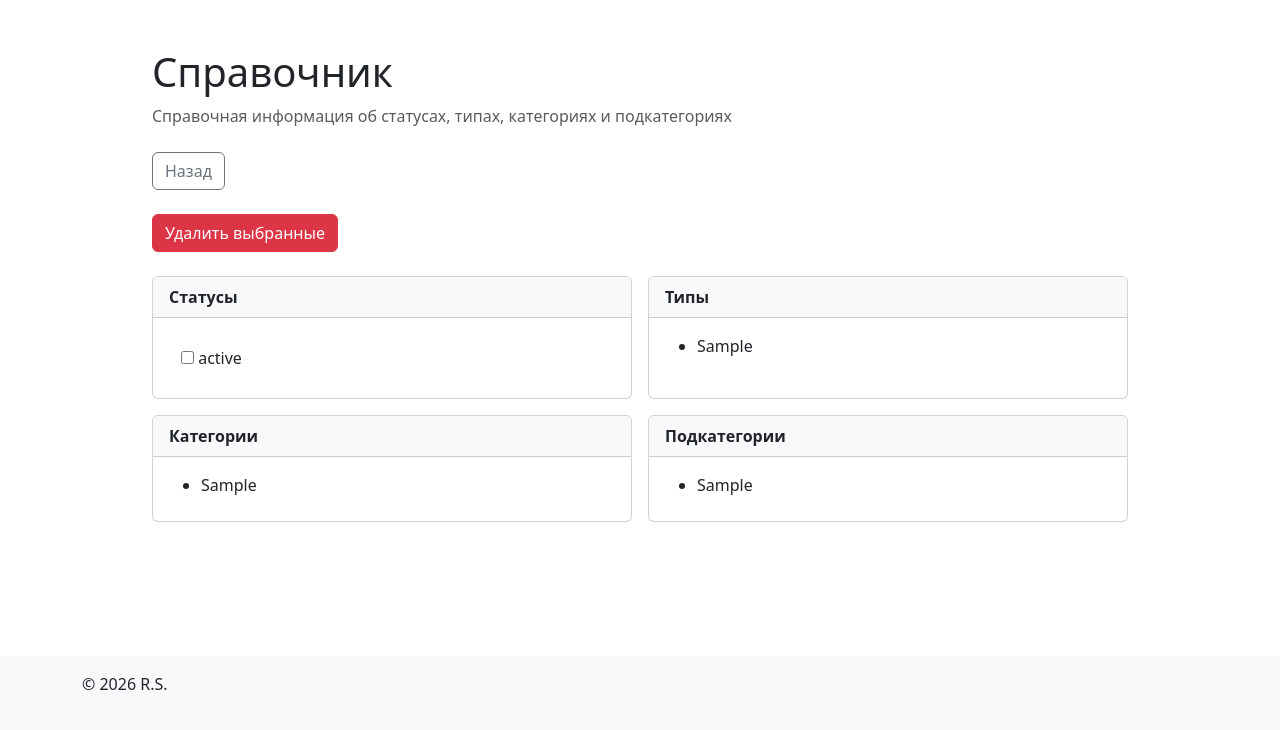
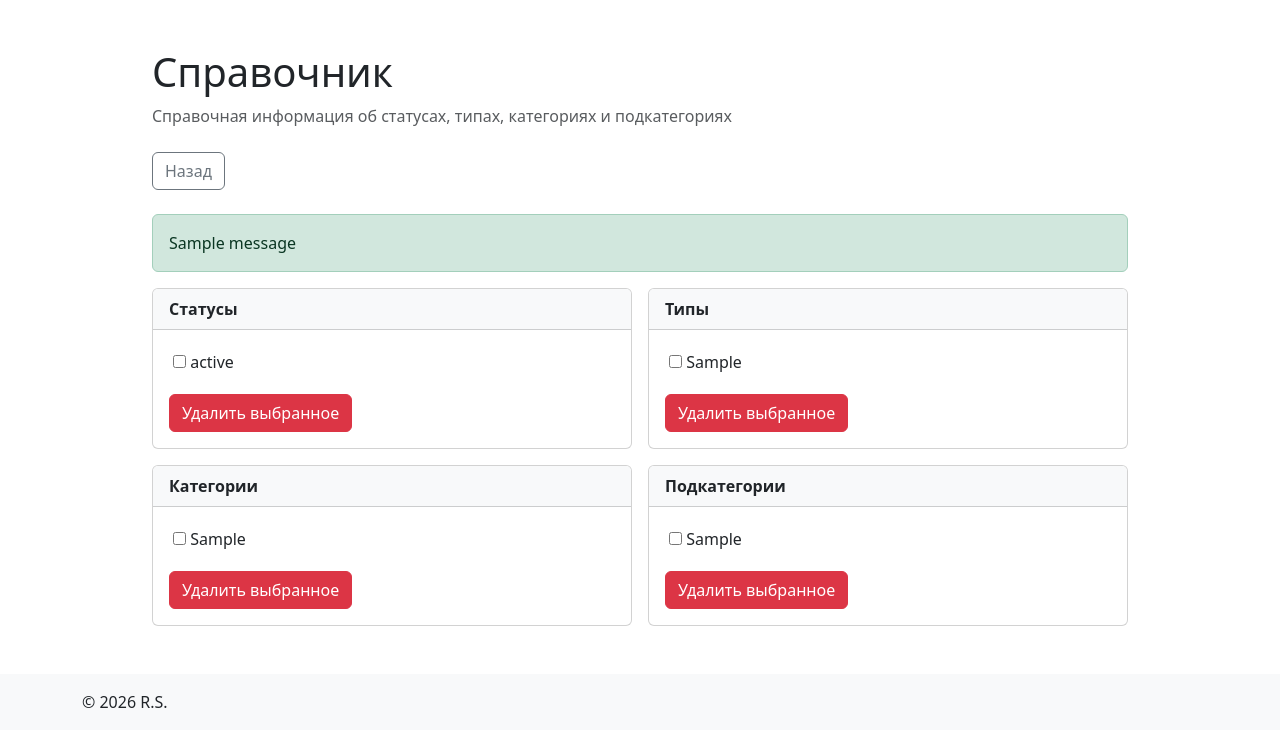
Before and after one commit to MRRomenin/DDS, a Django app: page /cashflow/directory/ in a window 1280 px wide. Shown: the part 88-818 px from the top of the page. Before the commit the page ends 778 px from the top, so only its background shows below. Run offline with Django 5.2, Linux system fonts and the light colour scheme; tables that the repository leaves empty hold one stand-in row (values such as "Sample post"); one stand-in notice (Sample message) is shown; parts of the project's set-up code (start-up, migrations or seed data) failed here and were passed over.

Commit message:
feat(cashflow): add delete to a directory items

```diff
--- /dev/null
+++ b/cashflow/templates/transaction/call_directory.html
@@ -0,0 +1,21 @@
+<form method="POST" action="{% url 'delete_mass' url_key %}"
+      onsubmit="return confirm('Удалить выбранные записи?');">
+    {% csrf_token %}
+    {% for item in items %}
+    <div class="m-1">
+
+        <label>
+            <input type="checkbox" name="selected_items" value="{{ item.pk }}">
+            {{ item }}
+        </label>
+    </div>
+    {% empty %}
+    <div class="text-muted">{{ empty_text }}</div>
+    {% endfor %}
+        <button type="submit" class="btn btn-danger mt-3"
+            {% if not items %}
+            disabled
+            {% endif %}>
+        Удалить выбранное
+    </button>
+</form>
--- a/cashflow/templates/transaction/directory.html
+++ b/cashflow/templates/transaction/directory.html
@@ -11,35 +11,27 @@
     <a href="{% url 'list' %}" class="btn btn-outline-secondary mb-4">
         Назад
     </a>
-    <form method="POST" action="{% url 'delete_mass' %}">
-        <button class="btn btn-danger mb-4">
-            Удалить выбранные
-        </button>
+            {% if messages %}
+            <div class="messages">
+                {% for message in messages %}
+                <div class="alert alert-{{ message.tags }}">
+                    {{ message }}
+                </div>
+                {% endfor %}
+            </div>
+            {% endif %}
+
         <div class="row row-cols-1 row-cols-md-2 g-3">
+            <div class="col">
 
-            <div class="col">
                 <div class="card h-100">
 
                     <div class="card-header bg-light fw-semibold">
                         Статусы
                     </div>
 
-                    <div class="card-body m-2">
-
-                        {% for status in statuses %}
-                        <div class="m-1">
-                            {% csrf_token %}
-
-                            <label>
-                                <input type="checkbox" name="selected_items" value="{{ status.pk }}">
-                                {{ status }}
-
-                            </label>
-                        </div>
-                        {% empty %}
-                        <div class="text-muted">Нет доступных статусов</div>
-                        {% endfor %}
-
+                    <div class="card-body">
+                        {% include 'transaction/call_directory.html' with title="Статусы" items=statuses url_key="statuses" empty_text="Нет доступных статусов" %}
                     </div>
                 </div>
             </div>
@@ -50,13 +42,7 @@
                         Типы
                     </div>
                     <div class="card-body">
-                        <ul class="mb-0">
-                            {% for type in types %}
-                            <li class="mb-2">{{ type }}</li>
-                            {% empty %}
-                            <li class="text-muted">Нет доступных типов</li>
-                            {% endfor %}
-                        </ul>
+                        {% include 'transaction/call_directory.html' with title="Типы" items=types url_key="types" empty_text="Нет доступных типов" %}
                     </div>
                 </div>
             </div>
@@ -67,13 +53,7 @@
                         Категории
                     </div>
                     <div class="card-body">
-                        <ul class="mb-0">
-                            {% for category in categories %}
-                            <li class="mb-2">{{ category.categories }}</li>
-                            {% empty %}
-                            <li class="text-muted">Нет доступных категорий</li>
-                            {% endfor %}
-                        </ul>
+                        {% include 'transaction/call_directory.html' with title="Категории" items=categories url_key="categories" empty_text="Нет доступных категорий" %}
                     </div>
                 </div>
             </div>
@@ -84,19 +64,13 @@
                         Подкатегории
                     </div>
                     <div class="card-body">
-                        <ul class="mb-0">
-                            {% for subcategory in subcategories %}
-                            <li class="mb-2">{{ subcategory.subcategories }}</li>
-                            {% empty %}
-                            <li class="text-muted">Нет доступных подкатегорий</li>
-                            {% endfor %}
-                        </ul>
+                        {% include 'transaction/call_directory.html' with title="Подкатегории" items=subcategories url_key="subcategories" empty_text="Нет доступных подкатегорий" %}
                     </div>
                 </div>
             </div>
 
         </div>
-    </form>
+
 
 </div>
 {% endblock %}
--- a/cashflow/urls.py
+++ b/cashflow/urls.py
@@ -6,6 +6,6 @@ urlpatterns = [
     path('delete/<uuid:part_id>/', views.list_transaction, name='delete_part'),
     path('add/', views.add_transaction, name='add_transaction'),
     path('directory/', views.display_directory, name='directory'),
-    path('delete/<uuid:part_id', views.display_status_delete, name='delete_mass'),
+    path('delete/<slug:directory>/', views.delete_directory, name='delete_mass'),
     path('edit/<uuid:part_id>/', views.edit_transaction, name='edit_part'),
 ]
--- a/cashflow/views.py
+++ b/cashflow/views.py
@@ -5,10 +5,21 @@ import requests
 import xmltodict
 from decimal import Decimal, ROUND_HALF_UP, InvalidOperation
 import logging
-from .forms import FormTransaction
+from .forms import FormTransaction, FormStatus
+from django.db.models import ProtectedError, RestrictedError
+from django.contrib import messages
+from django.http import Http404
 
 
 CB_URL = "http://www.cbr.ru/scripts/XML_daily.asp"
+
+
+DIRECTORY_TRANSACTION = {
+    'statuses': Status,
+    'types': Type,
+    'categories': Categories,
+    'subcategories': SubCategories,
+}
 
 
 def search_valute(valute: str, data: dict, symbol: str) -> dict | str:
@@ -102,8 +113,30 @@ def display_status_delete(request):
         logger.info(f"transactions: {selected_directory}")
         if selected_directory:
             Status.objects.filter(pk__in=selected_directory).delete()
+def delete_directory(request, directory):
+    model = DIRECTORY_TRANSACTION.get(directory)
+    if model is None:
+        raise Http404
 
-    return redirect('directory')
+    try:
+        if request.method == 'POST':
+            selected_directory = request.POST.getlist('selected_items')
+            logger.info(f"[INFO] selected_directory: {selected_directory}")
+            if selected_directory:
+                model.objects.filter(pk__in=selected_directory).delete()
+            else:
+                messages.info(
+                    request,
+                    "Вы ничего не выбрали"
+                )
+            return redirect('directory')
+
+    except RestrictedError as e:
+        messages.error(
+            request,
+            f"Невозможно удалить объект, так как ссылается на другие данные {len(e.restricted_objects)}"
+        )
+        return redirect('directory')
 
 def add_transaction(request):
     if request.method == 'POST':
```
Also changed, not shown: cashflow/templates/transaction/status_display.html (added, +42 -0 lines).
